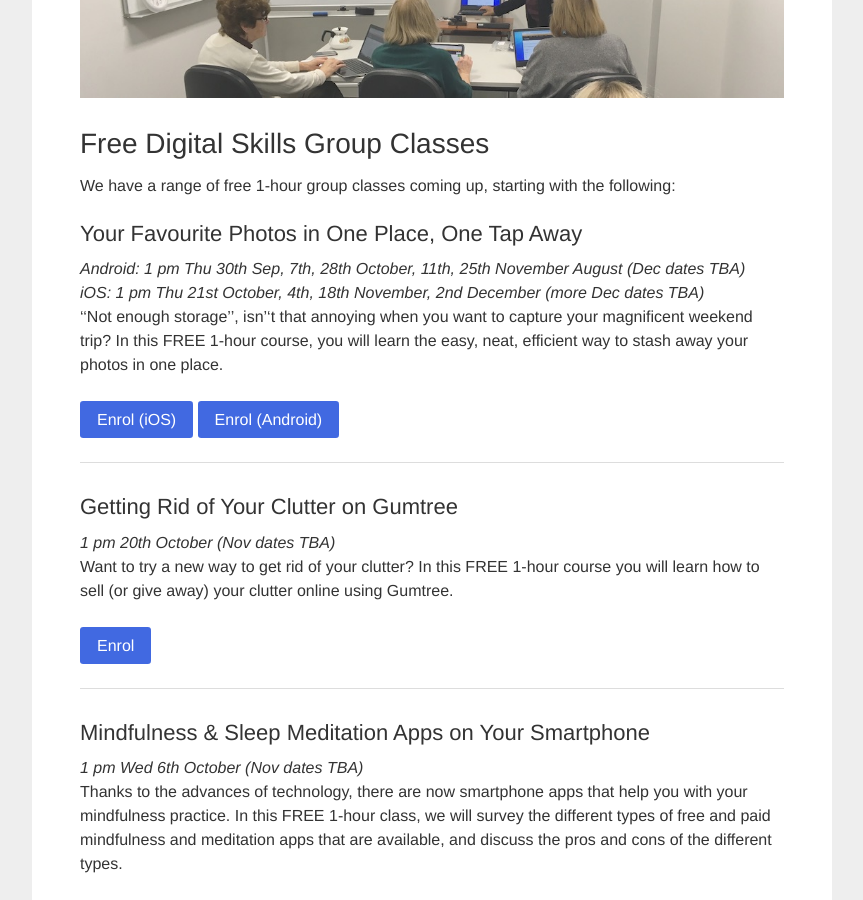
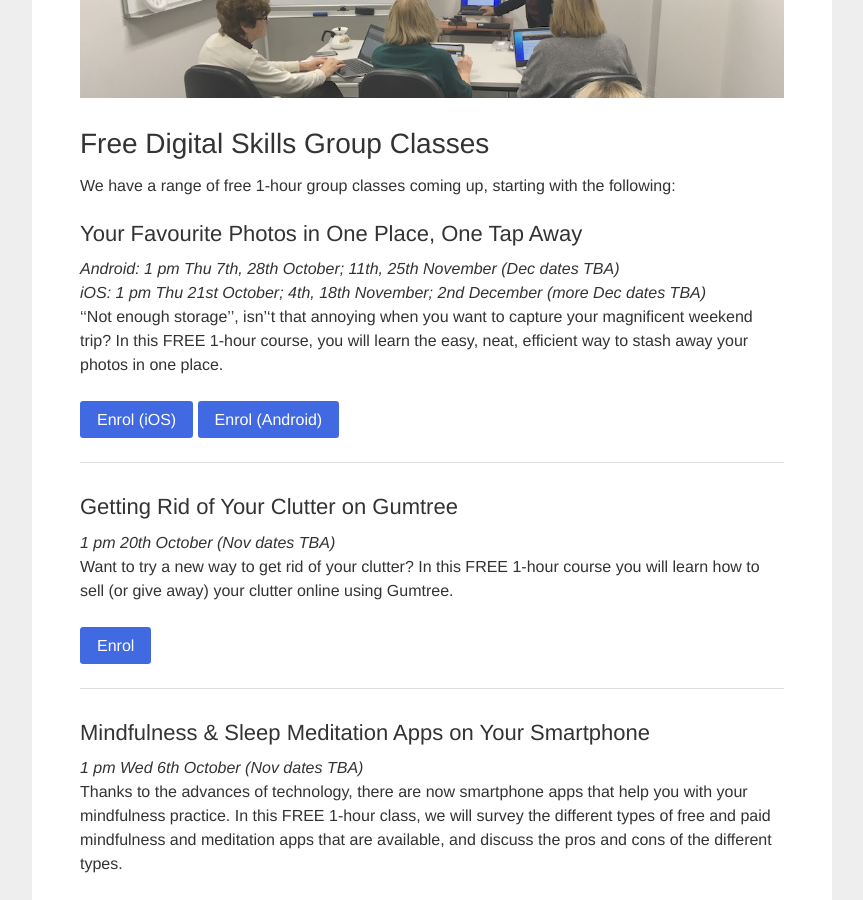
Before and after one commit to auxellbs/splconline.github.io, a Jekyll site: the page built from index.md, in a window 1280 px wide and 900 px high, scrolled down 896 px. Shown: the whole window, without its empty margins (208-1071 px from the left). Built offline with Jekyll 4.4.1, drawn with Linux system fonts in a browser that asks for light colours.

Commit message:
Update index.md

```diff
--- a/index.md
+++ b/index.md
@@ -23,8 +23,8 @@ Got your knickers in a knot over a problem with your smartphone, tablet or lapto
 We have a range of free 1-hour group classes coming up, starting with the following:
 
 ### Your Favourite Photos in One Place, One Tap Away
-*Android: 1 pm Thu 30th Sep, 7th, 28th October, 11th, 25th November August (Dec dates TBA)*
-*iOS: 1 pm Thu 21st October, 4th, 18th November, 2nd December (more Dec dates TBA)*
+*Android: 1 pm Thu 7th, 28th October; 11th, 25th November (Dec dates TBA)*
+*iOS: 1 pm Thu 21st October; 4th, 18th November; 2nd December (more Dec dates TBA)*
 ''Not enough storage'', isn''t that annoying when you want to capture your magnificent weekend trip? In this FREE 1-hour course, you will learn the easy, neat, efficient way to stash away your photos in one place.
 
 [Enrol (iOS)](https://docs.google.com/forms/d/e/1FAIpQLSesynXBTyD7JqahQ8ecv9Xnlw4cMoRA9_G5lAJa9FaMqgg1HQ/viewform?usp=sf_link){:target="_blank"}{:.btn} [Enrol (Android)](https://docs.google.com/forms/d/e/1FAIpQLScoVrlyw_8JA2RMlicWWnr2R-AlUVmGrG5w4_Flzv5Q4iIyag/viewform?usp=sf_link){:target="_blank"}{:.btn}
```
